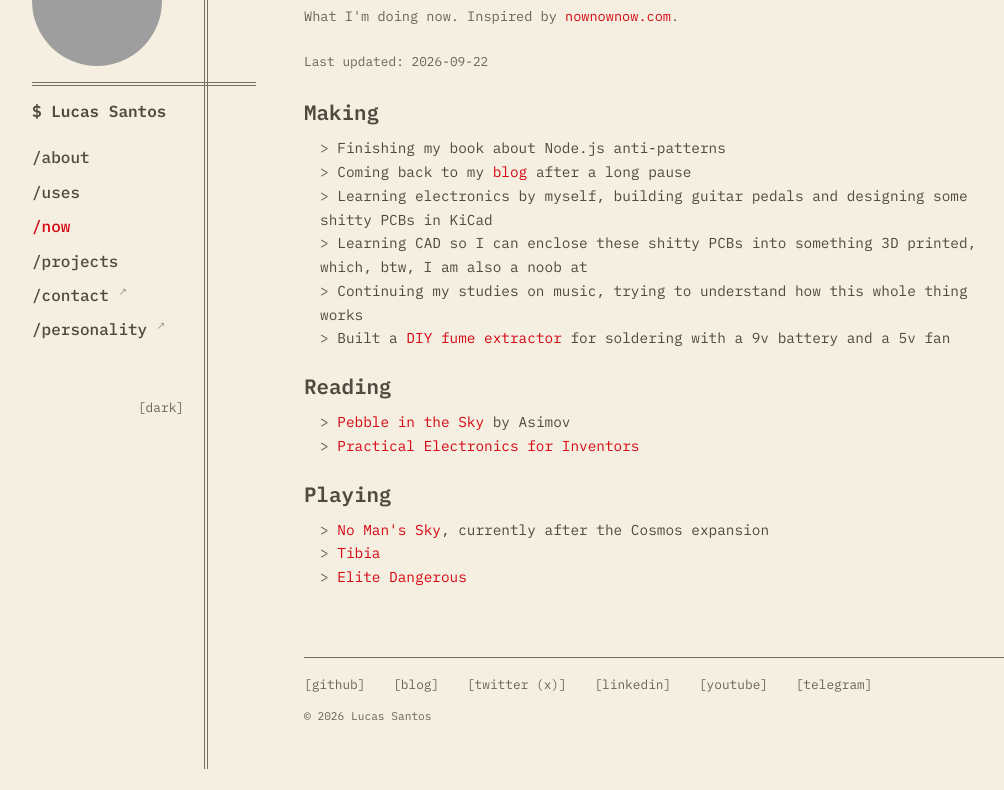
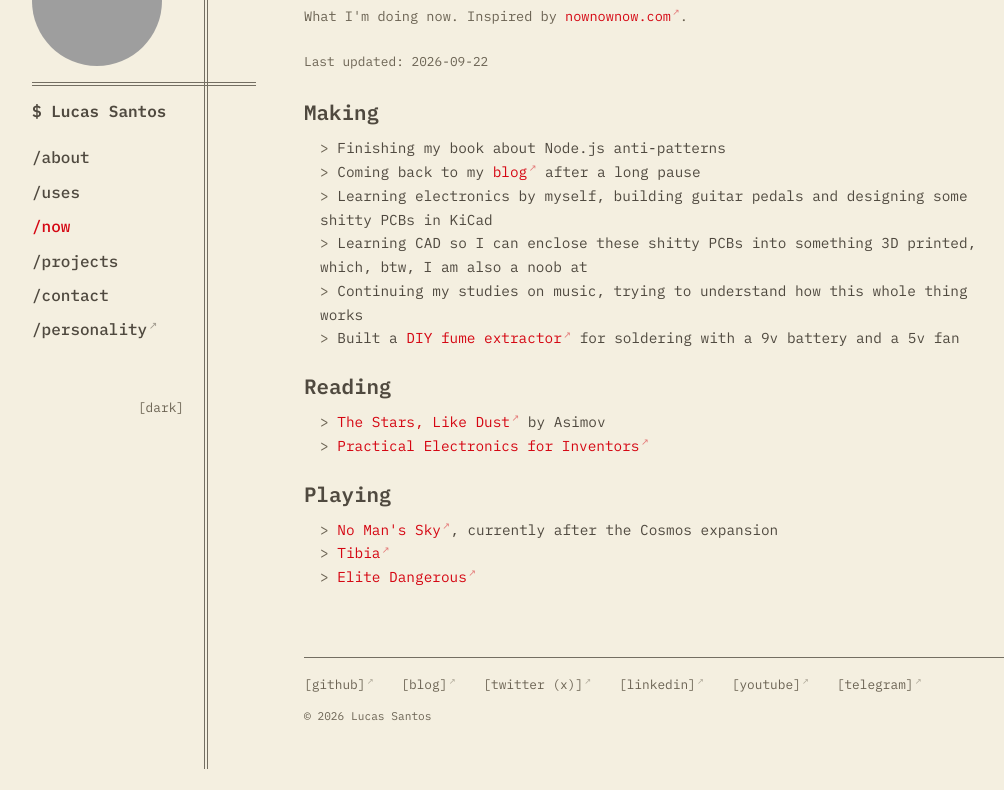
Before and after one commit to khaosdoctor/personal-website, a website: page now.html in a window 1280 px wide. Shown: the part 160-950 px from the top of the page, without its empty margins (90-1094 px from the left). Drawn offline with nearby package versions, Linux system fonts and the light colour scheme; grey boxes are pictures that could not be loaded.

Commit message:
feat: auto-detect external links with CSS arrow indicator

```diff
--- a/css/style.css
+++ b/css/style.css
@@ -127,10 +127,12 @@ nav a {
 nav a:hover { color: var(--accent); }
 nav a.active { color: var(--accent); }
 
-.external-icon {
+a.ext::after {
+  content: '\2197';
   font-size: 0.65em;
   vertical-align: super;
   opacity: 0.5;
+  margin-left: 0.15em;
 }
 
 .gear-body a[target="_blank"]::after {
--- a/data/now.md
+++ b/data/now.md
@@ -9,7 +9,7 @@
 
 ## Reading
 
-- [Pebble in the Sky](https://www.goodreads.com/book/show/41820.Pebble_in_the_Sky) by Asimov
+- [The Stars, Like Dust](https://www.goodreads.com/en/book/show/41822.The_Stars_Like_Dust) by Asimov
 - [Practical Electronics for Inventors](https://www.goodreads.com/book/show/687619.Practical_Electronics_for_Inventors_2_E)
 
 ## Playing
--- a/js/components.js
+++ b/js/components.js
@@ -18,8 +18,8 @@ class SiteSidebar extends HTMLElement {
           <a href="/uses">/uses</a>
           <a href="/now">/now</a>
           <a href="/projects">/projects</a>
-          <a href="mailto:hello@lsantos.dev?subject=Contact%20through%20your%20website" target="_blank" rel="noopener">/contact <span class="external-icon">&#x2197;</span></a>
-          <a href="https://personality.lsantos.dev" target="_blank" rel="noopener">/personality <span class="external-icon">&#x2197;</span></a>
+          <a href="mailto:hello@lsantos.dev?subject=Contact%20through%20your%20website" target="_blank" rel="noopener">/contact</a>
+          <a href="https://personality.lsantos.dev">/personality</a>
         </nav>
         <div class="theme-toggle desktop-only">
           <button onclick="toggleTheme()">[light]</button>
@@ -46,7 +46,12 @@ class SiteFooter extends HTMLElement {
 customElements.define('site-sidebar', SiteSidebar);
 customElements.define('site-footer', SiteFooter);
 
-document.addEventListener('DOMContentLoaded', () => {
-  for (const a of document.querySelectorAll('a[href]'))
-    if (a.hostname && a.hostname !== location.hostname) { a.target = '_blank'; a.rel = 'noopener'; }
-});
+new MutationObserver(() => {
+  for (const a of document.querySelectorAll('a[href]:not(.ext)')) {
+    if (a.hostname && a.hostname !== location.hostname) {
+      a.target = '_blank';
+      a.rel = 'noopener';
+      a.classList.add('ext');
+    }
+  }
+}).observe(document.documentElement, { childList: true, subtree: true });
```
